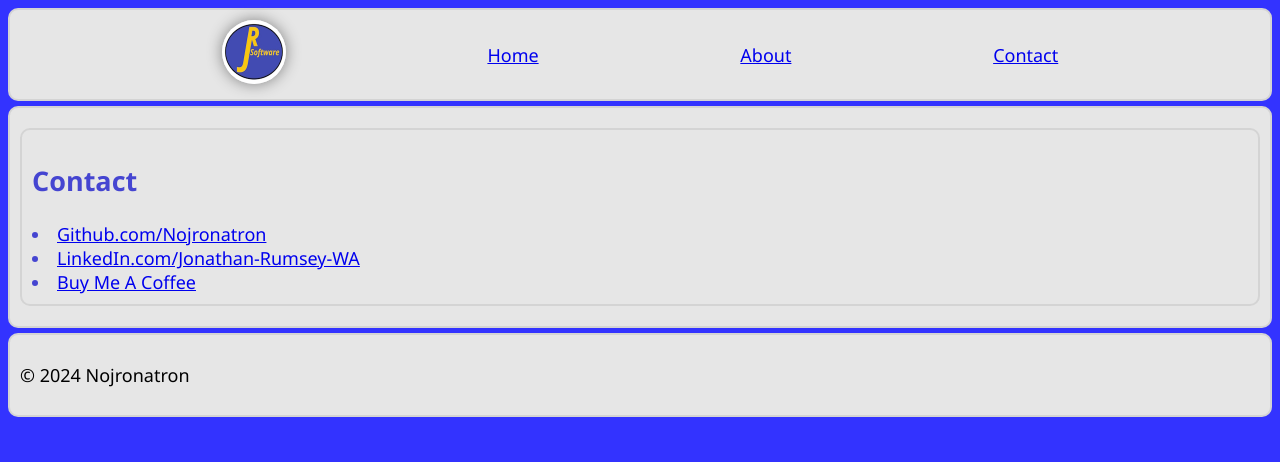
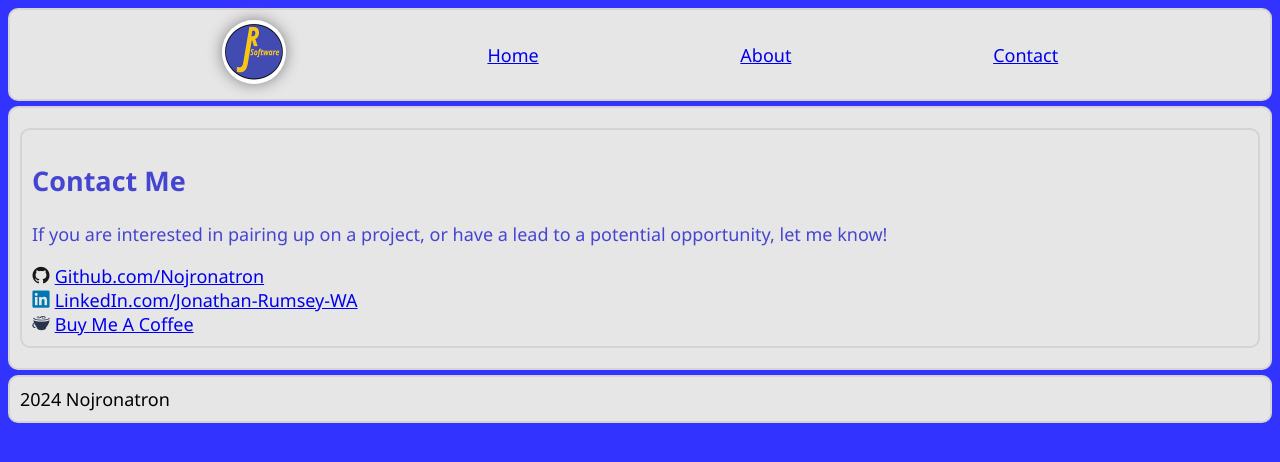
Before and after one commit to nojronatron/example-website-no-js, a plain HTML site: page index.html in a window 1280 px wide. Both pictures are taken after a click on the link "Contact". Drawn offline with nearby package versions, Linux system fonts and the light colour scheme.

Commit message:
update contact me section

```diff
--- a/index.html
+++ b/index.html
@@ -3,6 +3,11 @@
   <head>
     <meta charset="UTF-8" />
     <meta name="viewport" content="width=device-width, initial-scale=1.0" />
+    <link
+      rel="stylesheet"
+      type="text/css"
+      href="https://cdn.jsdelivr.net/gh/devicons/devicon@latest/devicon.min.css"
+    />
     <meta author="Nojronatron" />
     <link href="./style.css" rel="stylesheet" />
     <link rel="icon" href="./public/jrsoftware-favicon.png" />
@@ -67,24 +72,35 @@
       </section>
 
       <section class="contactSection" id="contact">
-        <h1>Contact</h1>
-        <ul class="contactmeItem"></ul>
+        <h1>Contact Me</h1>
+        <p>
+          If you are interested in pairing up on a project, or have a lead to a
+          potential opportunity, let me know!
+        </p>
+        <ul class="contactmeItem">
           <li>
+            <span class="devicon-github-original colored"></span>
             <a href="https://github.com/nojronatron">Github.com/Nojronatron</a>
           </li>
           <li>
+            <span class="devicon-linkedin-plain colored"></span>
             <a href="https://www.linkedin.com/in/jonathan-rumsey-wa"
               >LinkedIn.com/Jonathan-Rumsey-WA</a
             >
           </li>
           <li>
-          <a href="https://buymeacoffee.com/jonathan.rumsey">Buy Me A Coffee</a>
+            <span class="devicon-coffeescript-original colored"></span>
+            <a href="https://buymeacoffee.com/jonathan.rumsey"
+              >Buy Me A Coffee</a
+            >
           </li>
+        </ul>
       </section>
     </main>
 
     <footer>
-      <p>© 2024 Nojronatron</p>
+      <span class="ic--baseline-copyright"></span>
+      <span class="copyright">2024 Nojronatron</span>
     </footer>
   </body>
 </html>
```
Lines whose indentation alone changed are shown as unchanged.
